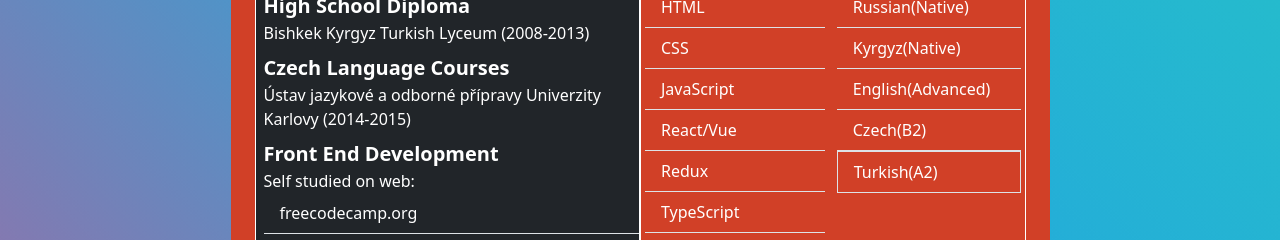
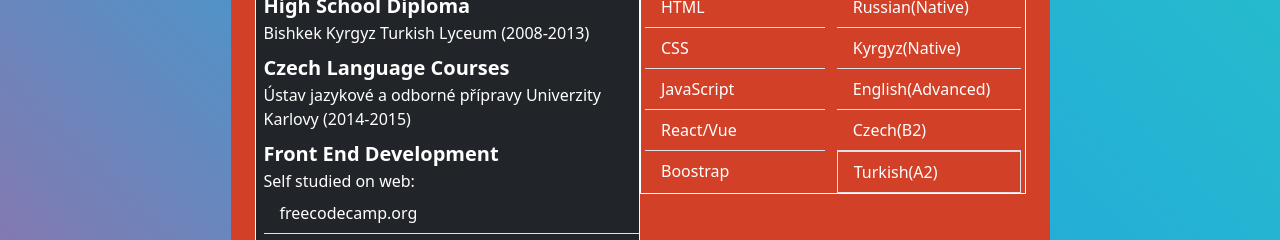
Before and after one commit to KanybekSydykov/CV, a plain HTML site: page index.html in a window 1280 px wide. Shown: the part 544-784 px from the top of the page. Drawn offline with nearby package versions, Linux system fonts and the light colour scheme.

Commit message:
Update index.html

```diff
--- a/index.html
+++ b/index.html
@@ -118,8 +118,6 @@
               <li class="list-group-item">CSS</li>
               <li class="list-group-item">JavaScript</li>
               <li class="list-group-item">React/Vue</li>
-              <li class="list-group-item">Redux</li>
-              <li class="list-group-item">TypeScript</li>
               <li class="list-group-item">Boostrap</li>
 
             </ul>
```
